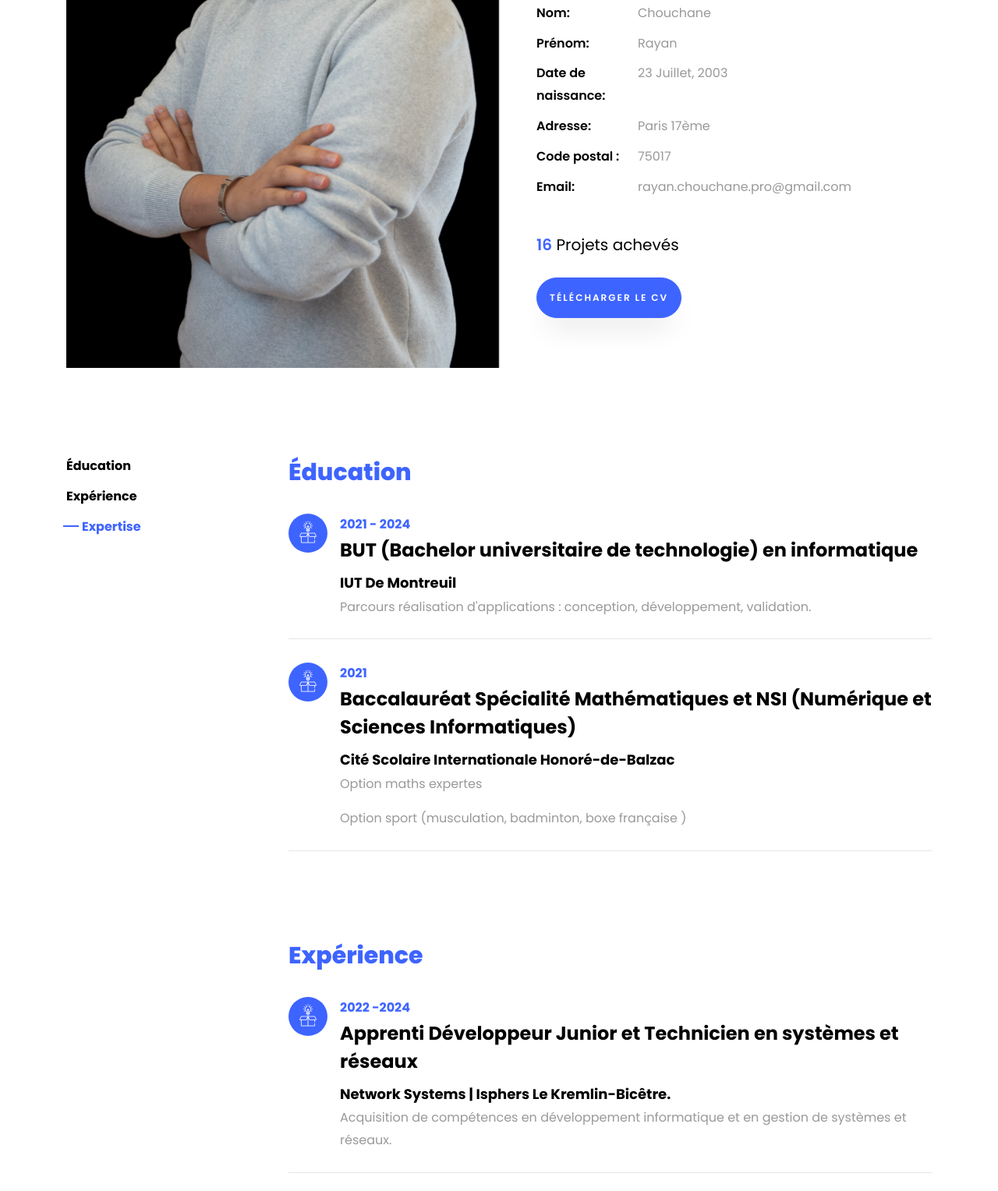
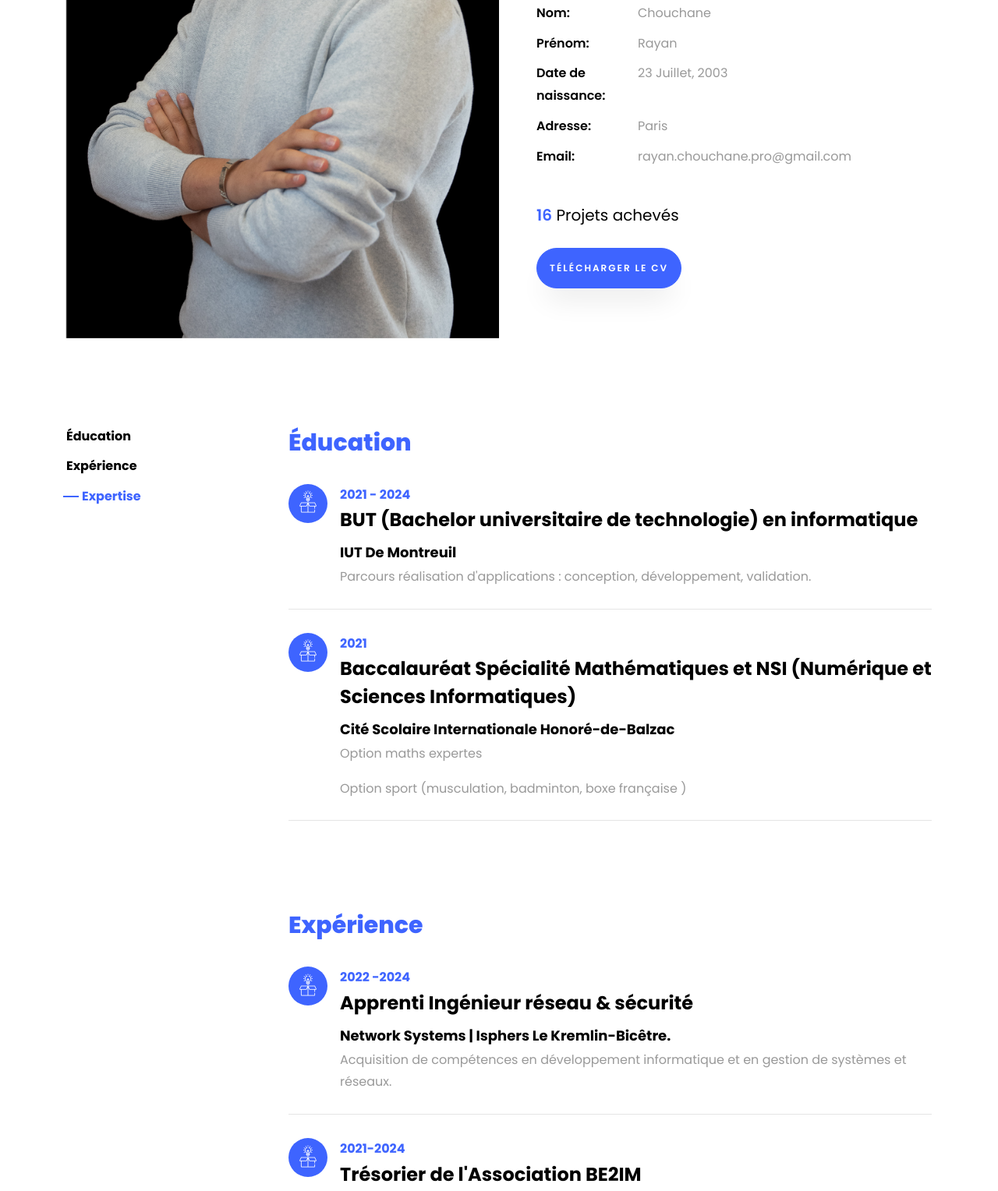
Before and after one commit to nayren23/nayren23.github.io, a plain HTML site: page index.html in a window 1280 px wide. Shown: the part 1173-2701 px from the top of the page at 78% size. Drawn offline with Linux system fonts and the light colour scheme; files whose address does not match are found by name.

Commit message:
refactor: update infos (delete postal code, steven, update job)

```diff
--- a/index.html
+++ b/index.html
@@ -108,8 +108,7 @@
 								<li class="d-flex"><span>Nom:</span> <span>Chouchane</span></li>
 								<li class="d-flex"><span>Prénom:</span> <span>Rayan</span></li>
 								<li class="d-flex"><span>Date de naissance:</span> <span>23 Juillet, 2003</span></li>
-								<li class="d-flex"><span>Adresse:</span> <span>Paris 17ème</span></li>
-								<li class="d-flex"><span>Code postal :</span> <span>75017</span></li>
+								<li class="d-flex"><span>Adresse:</span> <span>Paris</span></li>
 								<li class="d-flex"><span>Email:</span> <span>rayan.chouchane.pro@gmail.com</span></li>
 							</ul>
 						</div>
@@ -178,7 +177,7 @@
 							</div>
 							<div class="text pl-3">
 								<span class="date">2022 -2024</span>
-								<h2>Apprenti Développeur Junior et Technicien en systèmes et réseaux</h2>
+								<h2>Apprenti Ingénieur réseau & sécurité</h2>
 								<span class="position">Network Systems | Isphers Le Kremlin-Bicêtre.</span>
 								<p>Acquisition de compétences en développement informatique et en gestion de systèmes
 									et réseaux.</p>
@@ -752,7 +751,7 @@
 						</div>
 						<div>
 							<h3 class="mb-4">Adresse</h3>
-							<p>Paris 17ème</p>
+							<p>Paris</p>
 						</div>
 					</div>
 				</div>
@@ -847,7 +846,7 @@
 						<h2 class="ftco-heading-2">Questions?</h2>
 						<div class="block-23 mb-3">
 							<ul>
-								<li><span class="icon icon-map-marker"></span><span class="text">Paris 17ème</span></li>
+								<li><span class="icon icon-map-marker"></span><span class="text">Paris</span></li>
 								<li><a href="mailto:rayan.chouchane.pro@gmail.com"><span
 											class="icon icon-envelope"></span><span
 											class="text">rayan.chouchane.pro@gmail.com</span></a></li>
@@ -859,8 +858,7 @@
 			<div class="row">
 				<div class="col-md-12 text-center">
 					<p>&copy;
-						<script>document.write(new Date().getFullYear());</script> Tous droits réservés dédicace à
-						steven ching
+						<script>document.write(new Date().getFullYear());</script> Tous droits réservés
 					</p>
 				</div>
 			</div>
```
